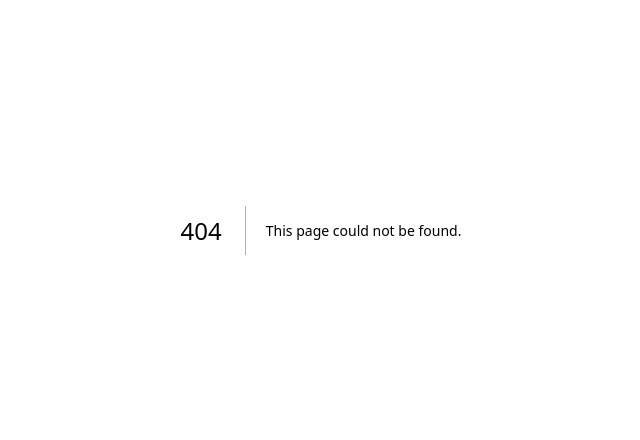
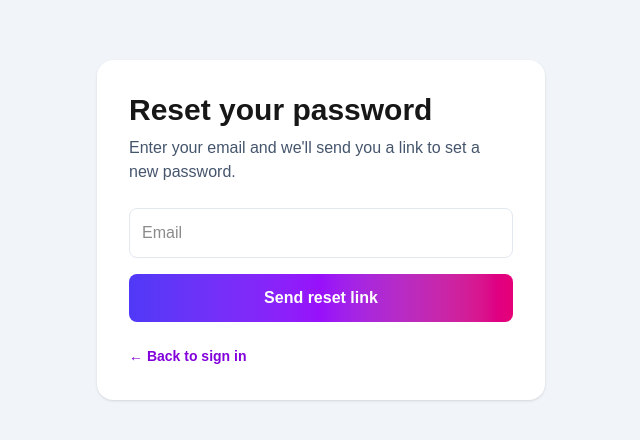
Before and after one commit to rtucker891/SoundStage-Live, a Next.js app: page /forgot-password in a window 1280 px wide. Before the commit this address had no page. Shown: the part 170-610 px from the top of the page, without its empty margins (319-959 px from the left). Built offline with nearby package versions, Linux system fonts and the light colour scheme.

Commit message:
Add Forgot Password / reset flow (email link + set new password)

```diff
--- /dev/null
+++ b/app/forgot-password/page.tsx
@@ -0,0 +1,93 @@
+"use client";
+
+import { useState } from "react";
+import Link from "next/link";
+import { supabase } from "@/lib/supabaseClient";
+
+export default function ForgotPasswordPage() {
+  const [email, setEmail] = useState("");
+  const [sending, setSending] = useState(false);
+  const [message, setMessage] = useState("");
+  const [error, setError] = useState("");
+
+  async function handleSubmit(event: React.FormEvent) {
+    event.preventDefault();
+    setError("");
+    setMessage("");
+    setSending(true);
+
+    try {
+      // The link in the email brings the user back to /reset-password on
+      // whatever domain they are currently on (Vercel in production).
+      const redirectTo = `${window.location.origin}/reset-password`;
+
+      const { error } = await supabase.auth.resetPasswordForEmail(email, {
+        redirectTo,
+      });
+
+      if (error) {
+        setError(error.message);
+        return;
+      }
+
+      setMessage(
+        "If an account exists for that email, a password reset link is on its way. Check your inbox (and spam folder)."
+      );
+    } catch (err) {
+      setError(
+        err instanceof Error ? err.message : "Something went wrong. Try again."
+      );
+    } finally {
+      setSending(false);
+    }
+  }
+
+  return (
+    <main className="flex min-h-screen items-center justify-center bg-slate-100 p-6">
+      <div className="w-full max-w-md rounded-2xl bg-white p-8 shadow">
+        <h1 className="text-3xl font-bold">Reset your password</h1>
+        <p className="mt-2 text-slate-600">
+          Enter your email and we&apos;ll send you a link to set a new password.
+        </p>
+
+        <form onSubmit={handleSubmit} className="mt-6 space-y-4">
+          <input
+            type="email"
+            value={email}
+            onChange={(event) => setEmail(event.target.value)}
+            placeholder="Email"
+            className="w-full rounded-lg border border-slate-200 p-3"
+            required
+          />
+
+          <button
+            type="submit"
+            disabled={sending}
+            className="w-full rounded-lg bg-gradient-to-r from-indigo-600 via-purple-600 to-pink-600 px-5 py-3 font-semibold text-white disabled:opacity-60"
+          >
+            {sending ? "Sending..." : "Send reset link"}
+          </button>
+        </form>
+
+        {message && (
+          <p className="mt-4 rounded-lg bg-green-50 p-3 text-sm text-green-700">
+            {message}
+          </p>
+        )}
+
+        {error && (
+          <p className="mt-4 rounded-lg bg-red-50 p-3 text-sm text-red-700">
+            {error}
+          </p>
+        )}
+
+        <Link
+          href="/login"
+          className="mt-6 inline-block text-sm font-semibold text-purple-700"
+        >
+          ← Back to sign in
+        </Link>
+      </div>
+    </main>
+  );
+}
--- a/app/login/page.tsx
+++ b/app/login/page.tsx
@@ -1,6 +1,7 @@
 "use client";
 
 import { useState } from "react";
+import Link from "next/link";
 import { supabase } from "@/lib/supabaseClient";
 import { useRouter } from "next/navigation";
 
@@ -79,6 +80,15 @@ export default function LoginPage() {
           </button>
         </form>
 
+        {mode === "signin" && (
+          <Link
+            href="/forgot-password"
+            className="mt-4 inline-block text-sm font-semibold text-purple-700"
+          >
+            Forgot password?
+          </Link>
+        )}
+
         <button
           onClick={() =>
             setMode(mode === "signin" ? "signup" : "signin")
--- /dev/null
+++ b/app/reset-password/page.tsx
@@ -0,0 +1,148 @@
+"use client";
+
+import { useEffect, useState } from "react";
+import { useRouter } from "next/navigation";
+import Link from "next/link";
+import { supabase } from "@/lib/supabaseClient";
+
+export default function ResetPasswordPage() {
+  const router = useRouter();
+
+  const [ready, setReady] = useState(false);
+  const [password, setPassword] = useState("");
+  const [confirm, setConfirm] = useState("");
+  const [showPassword, setShowPassword] = useState(false);
+  const [saving, setSaving] = useState(false);
+  const [message, setMessage] = useState("");
+  const [error, setError] = useState("");
+
+  useEffect(() => {
+    // When the user clicks the link in the reset email, Supabase reads the
+    // token from the URL and fires a PASSWORD_RECOVERY event, giving a
+    // temporary session that allows updating the password.
+    const { data: sub } = supabase.auth.onAuthStateChange((event) => {
+      if (event === "PASSWORD_RECOVERY" || event === "SIGNED_IN") {
+        setReady(true);
+      }
+    });
+
+    // Also check if a session already exists (e.g. event fired before mount).
+    supabase.auth.getSession().then(({ data }) => {
+      if (data.session) setReady(true);
+    });
+
+    return () => {
+      sub.subscription.unsubscribe();
+    };
+  }, []);
+
+  async function handleSubmit(event: React.FormEvent) {
+    event.preventDefault();
+    setError("");
+    setMessage("");
+
+    if (password.length < 6) {
+      setError("Password must be at least 6 characters.");
+      return;
+    }
+    if (password !== confirm) {
+      setError("The two passwords do not match.");
+      return;
+    }
+
+    setSaving(true);
+    try {
+      const { error } = await supabase.auth.updateUser({ password });
+      if (error) {
+        setError(error.message);
+        return;
+      }
+      setMessage("Password updated. Redirecting you to your dashboard...");
+      setTimeout(() => router.push("/"), 1500);
+    } catch (err) {
+      setError(
+        err instanceof Error ? err.message : "Something went wrong. Try again."
+      );
+    } finally {
+      setSaving(false);
+    }
+  }
+
+  return (
+    <main className="flex min-h-screen items-center justify-center bg-slate-100 p-6">
+      <div className="w-full max-w-md rounded-2xl bg-white p-8 shadow">
+        <h1 className="text-3xl font-bold">Set a new password</h1>
+
+        {!ready ? (
+          <>
+            <p className="mt-2 text-slate-600">
+              Open this page from the reset link in your email. If you got here
+              directly, request a new link.
+            </p>
+            <Link
+              href="/forgot-password"
+              className="mt-6 inline-block text-sm font-semibold text-purple-700"
+            >
+              Request a reset link
+            </Link>
+          </>
+        ) : (
+          <>
+            <p className="mt-2 text-slate-600">
+              Choose a new password for your account.
+            </p>
+
+            <form onSubmit={handleSubmit} className="mt-6 space-y-4">
+              <div className="relative">
+                <input
+                  type={showPassword ? "text" : "password"}
+                  value={password}
+                  onChange={(event) => setPassword(event.target.value)}
+                  placeholder="New password"
+                  className="w-full rounded-lg border border-slate-200 p-3 pr-24"
+                  required
+                />
+                <button
+                  type="button"
+                  onClick={() => setShowPassword(!showPassword)}
+                  className="absolute right-3 top-1/2 -translate-y-1/2 text-sm font-semibold text-purple-700"
+                >
+                  {showPassword ? "Hide" : "Show"}
+                </button>
+              </div>
+
+              <input
+                type={showPassword ? "text" : "password"}
+                value={confirm}
+                onChange={(event) => setConfirm(event.target.value)}
+                placeholder="Confirm new password"
+                className="w-full rounded-lg border border-slate-200 p-3"
+                required
+              />
+
+              <button
+                type="submit"
+                disabled={saving}
+                className="w-full rounded-lg bg-gradient-to-r from-indigo-600 via-purple-600 to-pink-600 px-5 py-3 font-semibold text-white disabled:opacity-60"
+              >
+                {saving ? "Saving..." : "Update password"}
+              </button>
+            </form>
+          </>
+        )}
+
+        {message && (
+          <p className="mt-4 rounded-lg bg-green-50 p-3 text-sm text-green-700">
+            {message}
+          </p>
+        )}
+
+        {error && (
+          <p className="mt-4 rounded-lg bg-red-50 p-3 text-sm text-red-700">
+            {error}
+          </p>
+        )}
+      </div>
+    </main>
+  );
+}
```
